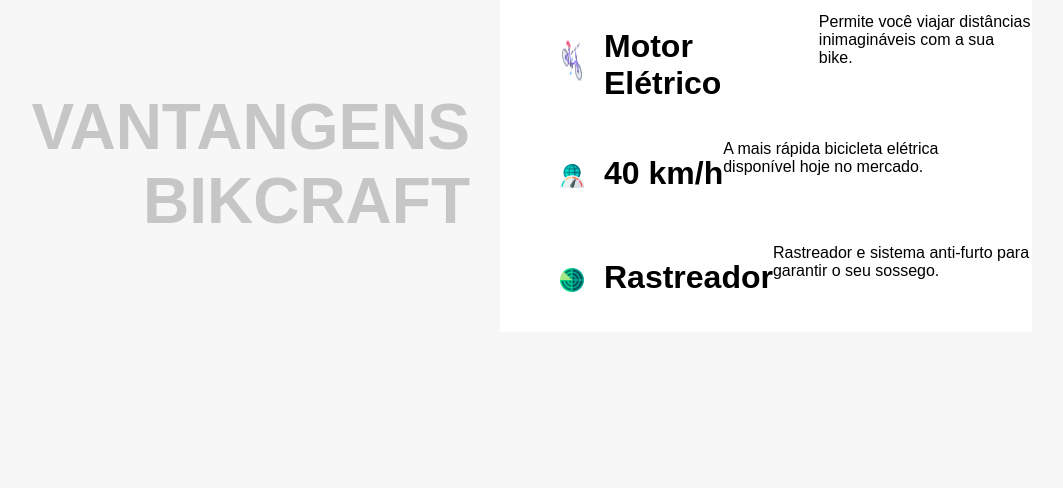
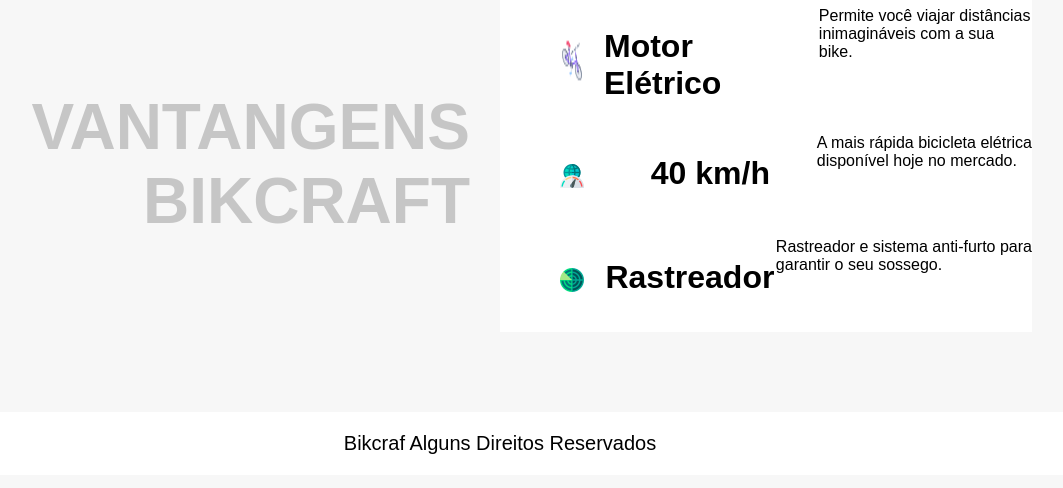
Before and after one commit to raiykawaai/origamid-posicionamento-1, a plain HTML site: page index.html in a window 1280 px wide. Shown: the part 475-963 px from the top of the page, without its empty margins (140-1203 px from the left). Before the commit the page ends 815 px from the top, so only its background shows below. Drawn offline with Linux system fonts and the light colour scheme.

Commit message:
feat - styling 2

```diff
--- a/index.html
+++ b/index.html
@@ -57,5 +57,8 @@
             </div>
         </div>
     </div>
+    <div class="container-3">
+        <h1 class="titulo-container-3">Bikcraf Alguns Direitos Reservados</h1>
+    </div>
 </body>
 </html>
--- a/style.css
+++ b/style.css
@@ -75,6 +75,7 @@
 
 .container-1-div-escrito-3{
     display: flex;
+    justify-content: space-between;
 }
 
 .pic-container-1-div-escrito-3{
@@ -84,3 +85,20 @@
 .titulo-container-1-div-escrito-3{
     padding-top: 10px;
 }
+
+.paragrafo-container-1-div-escrito-3 {
+    margin-top: 10px; /* Adds space between title and paragraph */
+
+}
+
+.container-3{
+    background-color: #FFFFFF;
+    margin-top: 80px;
+}
+
+.titulo-container-3{
+    text-align: center;
+    font-size: 20px;
+    padding: 20px;
+    font-weight: 400;
+}
```
